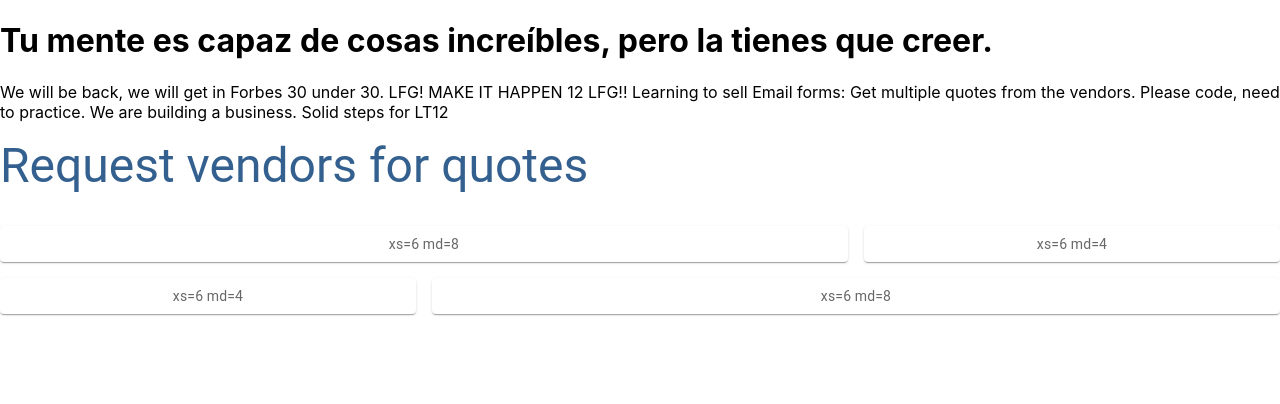
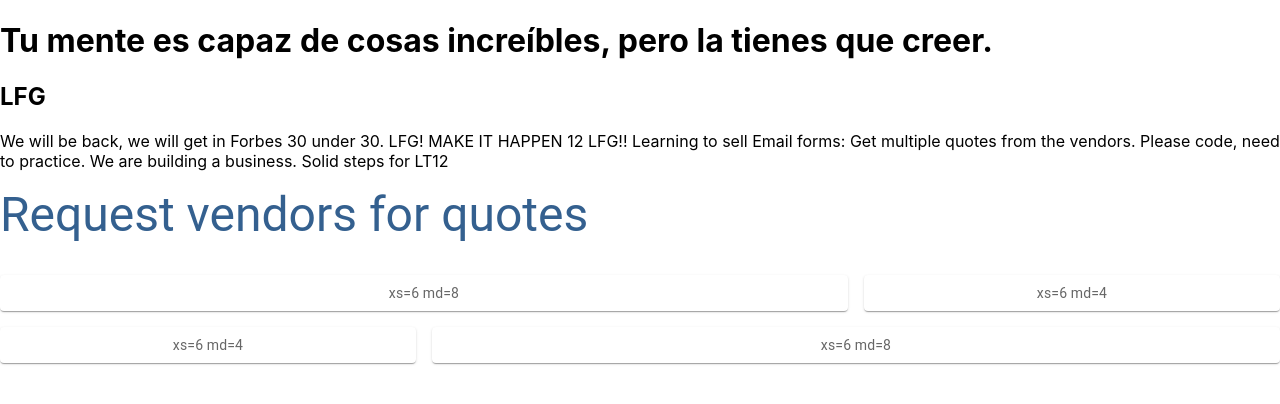
Before and after one commit to macosta2015/MaintenanceQuotes, a React (Create React App) app in the folder email_quotes/: page / in a window 1280 px wide. Shown: the top 404 px of the page. Built offline with nearby package versions, Linux system fonts and the light colour scheme.

Commit message:
Update App.js

```diff
--- a/email_quotes/src/App.js
+++ b/email_quotes/src/App.js
@@ -6,6 +6,9 @@ function App() {
           <h1>
             Tu mente es capaz de cosas increíbles, pero la tienes que creer.
           </h1>
+          <h2>
+            LFG
+          </h2>
           We will be back, we will get in Forbes 30 under 30. LFG! MAKE IT HAPPEN 12 LFG!! Learning to sell
           Email forms: Get multiple quotes from the vendors. Please code, need to practice.   We are building a business. Solid steps for LT12
         </p>
```
